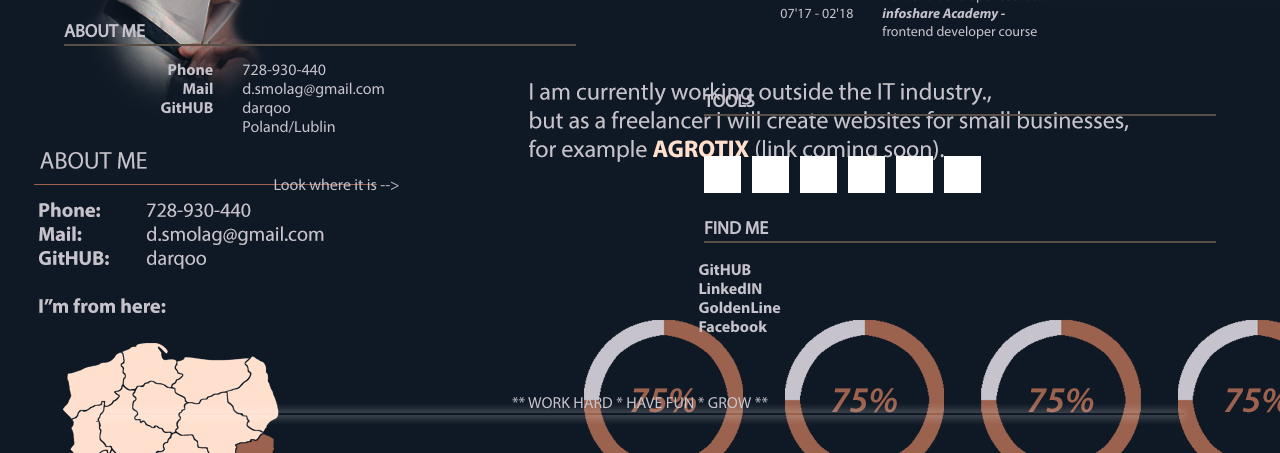
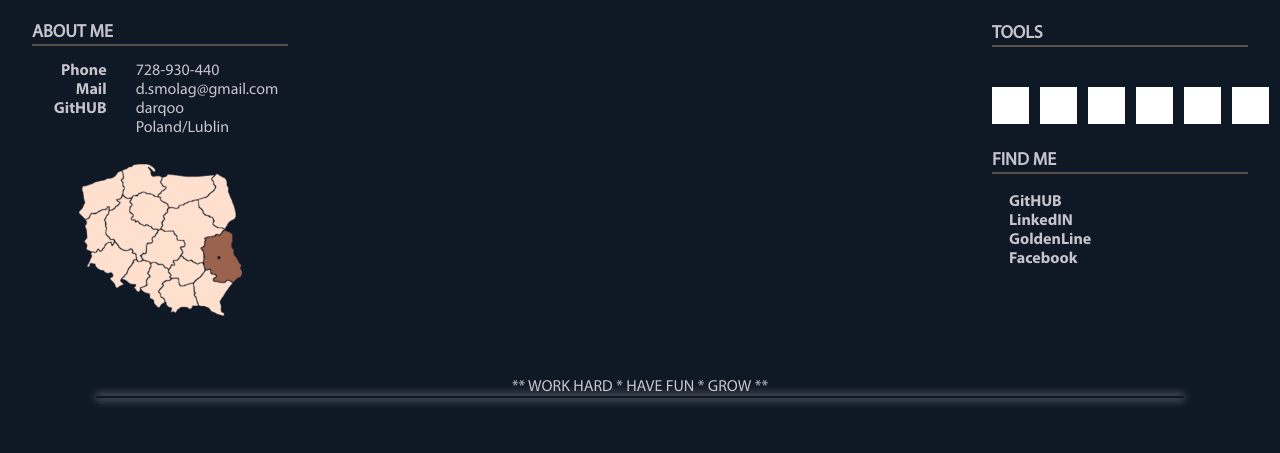
Before and after one commit to darqoo/personal_CV_IS, a plain HTML site: page index.html in a window 1280 px wide. Shown: the part 347-800 px from the top of the page. Drawn offline with Linux system fonts and the light colour scheme.

Commit message:
added all resolution version

```diff
--- a/index.html
+++ b/index.html
@@ -13,7 +13,7 @@
 <body>
     <div class="container">
 
-        <div class="col-pm-12 col-lm-6">
+        <div class="col-pm-12 col-lm-6 col-ds-4 col-ws-3">
             <div class="logo">
                 <div class="row">
                     <img src="images/ds.png" alt="" class="ds">
@@ -68,7 +68,7 @@
         </div>
 
 
-        <div class="col-pm-12 col-lm-6 col-ds-6 col-ws-6">
+        <div class="col-pm-12 col-lm-6 col-ds-4 col-ws-6">
 
             <div class="row empty"></div>
 
@@ -88,7 +88,7 @@
 
         </div>
 
-        <div class="col-pm-12 col-lm-6">
+        <div class="col-pm-12 col-lm-6 col-ds-4 col-ws-3">
 
             <div class="row pro_ex">
                 <div class="col-pm-12 col-lm-12">
--- a/style/style.css
+++ b/style/style.css
@@ -60,20 +60,12 @@ h3 {
     font-size: 16px;
 }
 
-    .my_place p {
-        margin: 15px 0 0 33px;
-    }
-
 .find-me_list, .find-me_list a:hover, .find-me_list a:link, .find-me_list a:visited {
     color: inherit;
     text-decoration: none;
     font-size: 16px;
     margin: 19px 0 0 1.5%;
     list-style: none;
-    }
-
-    .map {
-        display: none;
 }
 
 .years_text {
@@ -126,7 +118,13 @@ h3 {
         background-color: #0f1925;
         background-position: 0px 0px;
     }
-
+    .my_place p {
+        margin: 15px 0 0 33px;
+        display: inline;
+    }
+    .map {
+        display: none;
+    }
 }
 
 @media (min-width: 600px) {
@@ -136,22 +134,42 @@ h3 {
         background-color: #0f1925;
         background-position: 0px 0px;
     }
+    .my_place p {
+        margin: 15px 0 0 33px;
+        display: none;
+    }
+    .map {
+        display: block;
+        text-align: center;
+    }
+    .map img {
+        max-width: 163px;
+    }
 }
 
 @media (min-width: 768px) {
     body {
-        background-image: url("../images/3_makieta_tablet.jpg");
+        /*background-image: url("../images/3_makieta_tablet.jpg");*/
+        background-image: url("../images/bg_full.png");
+        background-color: #0f1925;
+        background-position: 0px 0px;
     }
 }
 
 @media (min-width: 992px) {
     body {
-        background-image: url("../images/4_makieta_desktop.jpg");
+        /*background-image: url("../images/4_makieta_desktop.jpg");*/
+        background-image: url("../images/bg_full.png");
+        background-color: #0f1925;
+        background-position: 0px 0px;
     }
 }
 
 @media (min-width: 1200px) {
     body {
-        background-image: url("../images/5_makieta_full.jpg");
+        /*background-image: url("../images/5_makieta_full.jpg");*/
+        background-image: url("../images/bg_full.png");
+        background-color: #0f1925;
+        background-position: 0px 0px;
     }
 }
```
Lines whose indentation alone changed are shown as unchanged.
